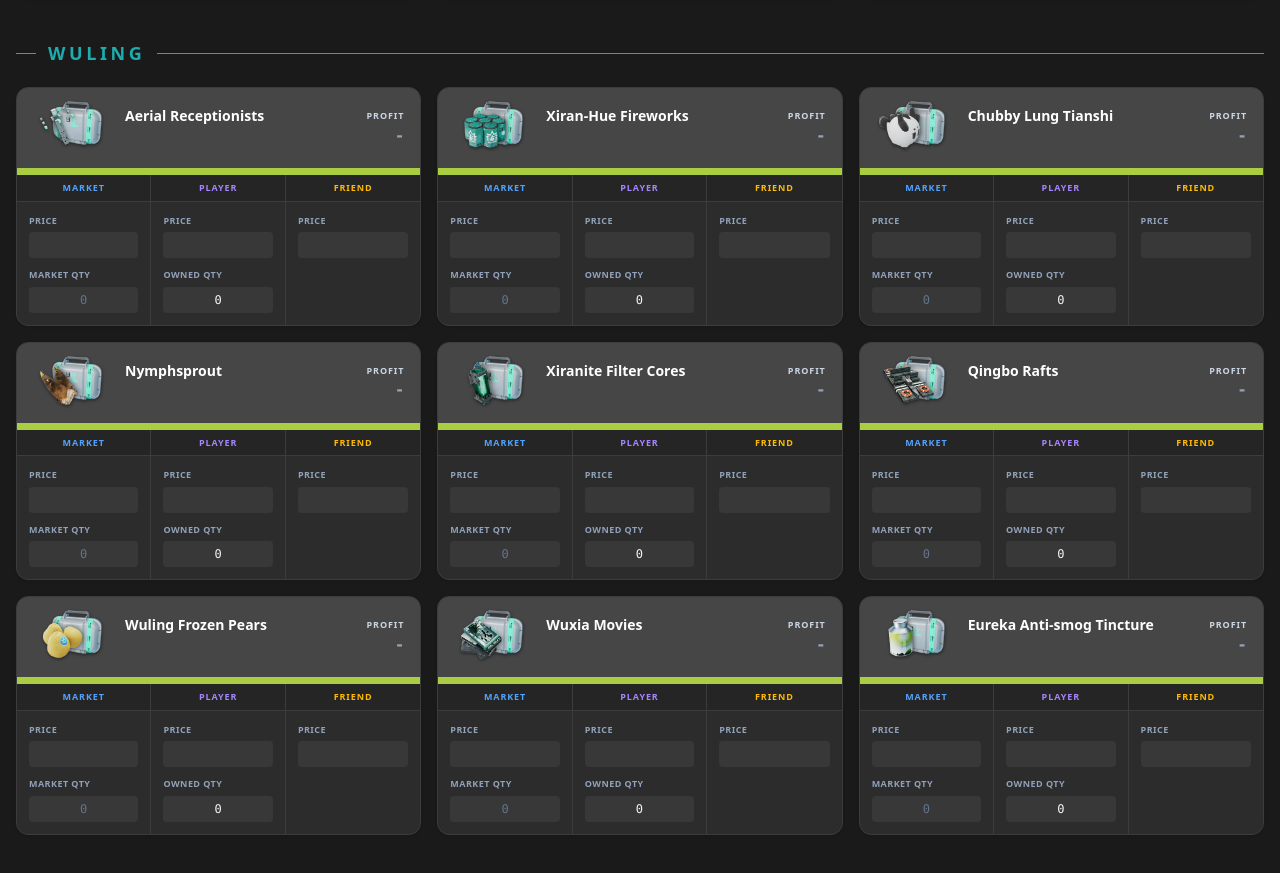
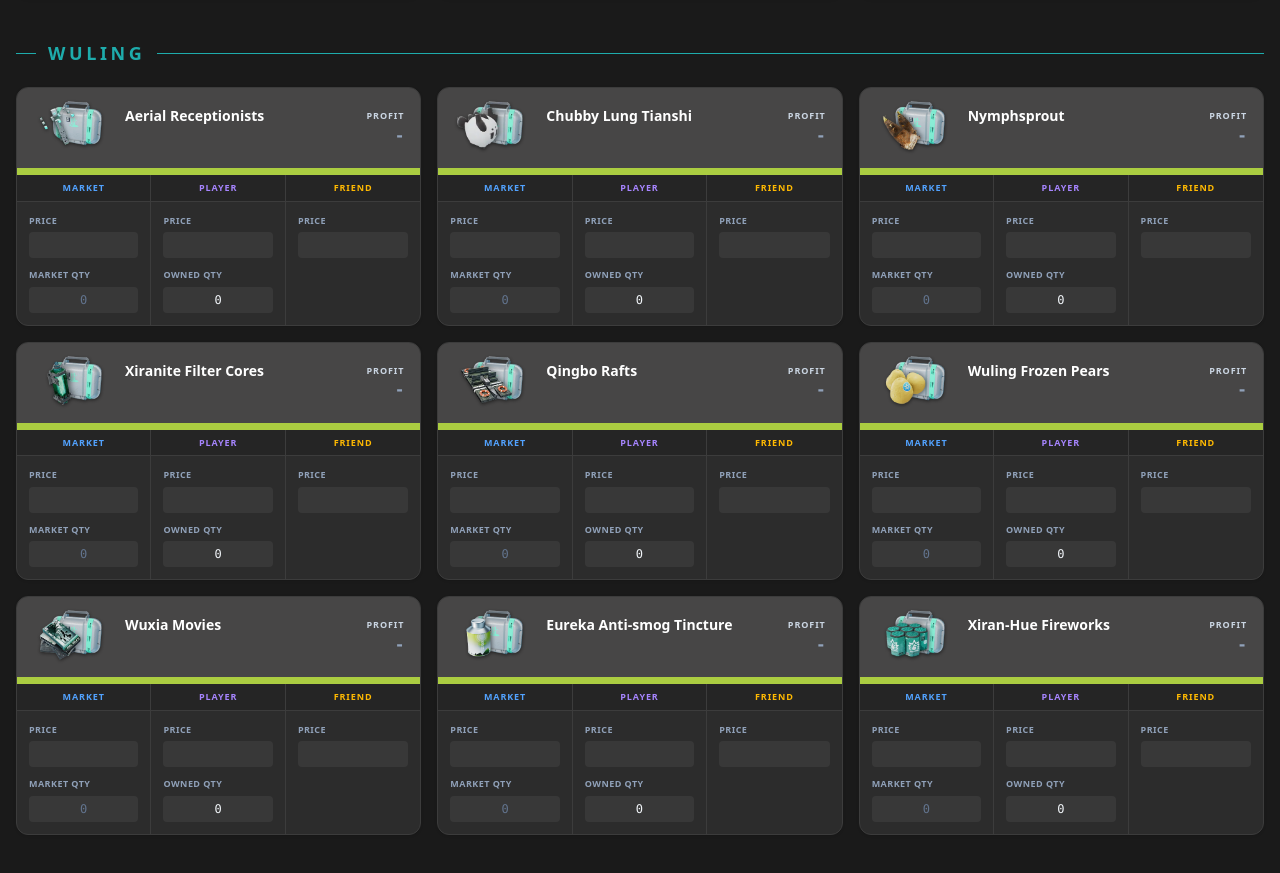
Before and after one commit to mauduong/arknights-endfield-stock-market-calculator, a React (Vite) app: page / in a window 1280 px wide. Shown: the part 1217-2090 px from the top of the page. Built offline with nearby package versions, Linux system fonts and the light colour scheme.

Commit message:
reordered xiran hue fireworks to be accurate to wuling ordering 1.2.2

```diff
--- a/src/data/elasticGoods.ts
+++ b/src/data/elasticGoods.ts
@@ -12,7 +12,6 @@ export const elasticGoods: ReadonlyArray<{ title: string; slug: string }> = [
   { title: "Scrap Toy Blocks",            slug: "scrap-toy-blocks" },
   { title: "Hard Noggin Helmets",         slug: "hard-noggin-helmets" },
   { title: "Aerial Receptionists",        slug: "aerial-receptionists" },
-  { title: "Xiran-Hue Fireworks",         slug: "xiran-hue-fireworks" },
   { title: "Chubby Lung Tianshi",         slug: "chubby-lung-tianshi" },
   { title: "Nymphsprout",                 slug: "nymphsprout" },
   { title: "Xiranite Filter Cores",       slug: "xiranite-filter-cores" },
@@ -20,4 +19,5 @@ export const elasticGoods: ReadonlyArray<{ title: string; slug: string }> = [
   { title: "Wuling Frozen Pears",         slug: "wuling-frozen-pears" },
   { title: "Wuxia Movies",                slug: "wuxia-movies" },
   { title: "Eureka Anti-smog Tincture",   slug: "eureka-anti-smog-tincture" },
+  { title: "Xiran-Hue Fireworks",         slug: "xiran-hue-fireworks" },
 ] as const;
--- a/src/data/regions.ts
+++ b/src/data/regions.ts
@@ -17,14 +17,14 @@ export const regionSlugs = {
   ]),
   wuling: new Set([
     "aerial-receptionists",
-    "xiran-hue-fireworks",
     "chubby-lung-tianshi",
     "nymphsprout",
     "xiranite-filter-cores",
     "qingbo-rafts",
     "wuling-frozen-pears",
     "wuxia-movies",
-    "eureka-anti-smog-tincture"
+    "eureka-anti-smog-tincture",
+    "xiran-hue-fireworks"
   ]),
 } as const satisfies Record<string, ReadonlySet<string>>;
 
```
